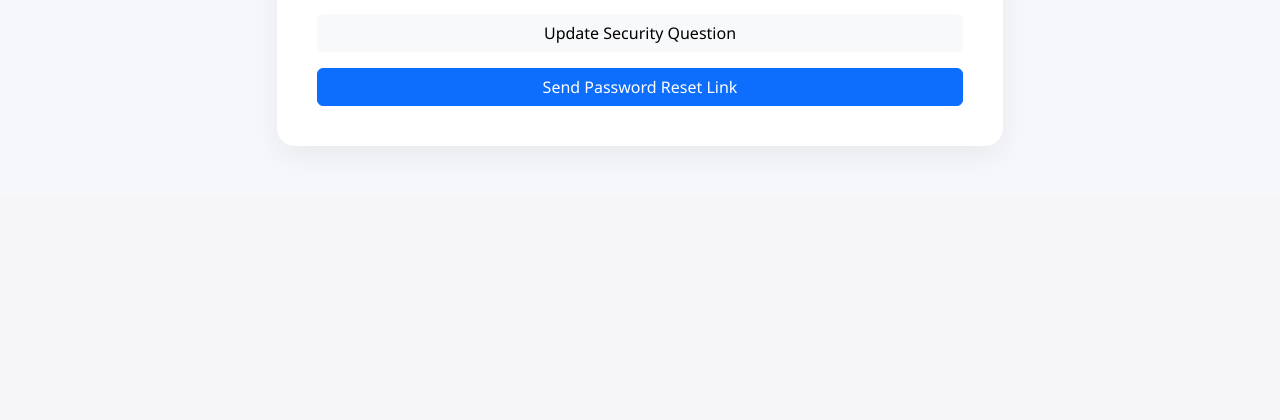
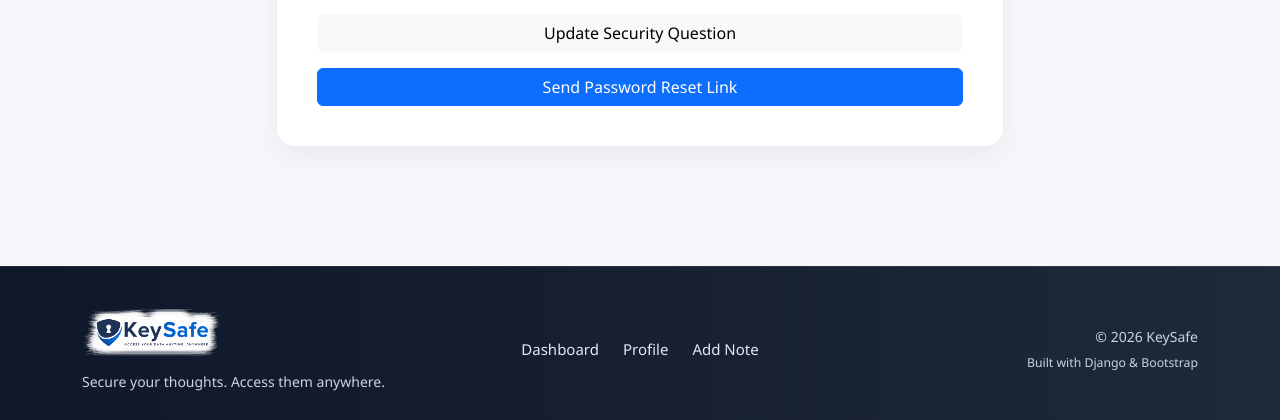
Before and after one commit to itzFelu/KeySafe, a Django app: page /profile/ in a window 1280 px wide. Shown: the part 604-1024 px from the top of the page. Before the commit the page ends 710 px from the top, so only its background shows below. Run offline with Django 5.2, Linux system fonts and the light colour scheme; the visitor is signed in with stand-in values (Sample User, id 1); parts of the project's set-up code (start-up, migrations or seed data) failed here and were passed over.

Commit message:
Footer added

```diff
--- a/keysafe_backend/notes/templates/base.html
+++ b/keysafe_backend/notes/templates/base.html
@@ -262,6 +262,65 @@
         .auto-dismiss-message {
             transition: opacity 0.5s ease;
         }
+
+        /* Footer */
+        .keysafe-footer {
+
+            margin-top: 80px;
+
+            background:
+                linear-gradient(to right, #0f172a, #1e293b);
+
+            color: #e2e8f0;
+
+            padding: 40px 0 28px;
+
+            border-top: 1px solid rgba(255,255,255,0.08);
+        }
+
+        /* Logo */
+        .footer-logo {
+            height: 52px;
+            width: auto;
+            margin-bottom: 12px;
+        }
+
+        /* Tagline */
+        .footer-tagline {
+            color: #cbd5e1;
+            font-size: 14px;
+            margin: 0;
+        }
+
+        /* Links */
+        .footer-links {
+            display: flex;
+            justify-content: center;
+            gap: 24px;
+            flex-wrap: wrap;
+        }
+
+        .footer-links a {
+
+            color: #e2e8f0;
+
+            text-decoration: none;
+
+            font-size: 15px;
+
+            transition: 0.2s;
+        }
+
+        .footer-links a:hover {
+            color: white;
+        }
+
+        /* Copyright */
+        .footer-copy {
+            color: #cbd5e1;
+            font-size: 14px;
+        }
+
     </style>
     {% block css %}
     <style>
@@ -326,6 +385,73 @@
     {% block content %}{% endblock %}
 </div>
 
+<footer class="keysafe-footer">
+
+    <div class="container">
+
+        <div class="row align-items-center gy-4">
+
+            <!-- Branding -->
+            <div class="col-lg-4">
+
+                <div class="footer-brand">
+
+                    <img src="{% static 'images/branding.png' %}"
+                         alt="KeySafe"
+                         class="footer-logo">
+
+                    <p class="footer-tagline">
+                        Secure your thoughts. Access them anywhere.
+                    </p>
+
+                </div>
+
+            </div>
+
+            <!-- Quick Links -->
+            <div class="col-lg-4 text-center">
+
+                <div class="footer-links">
+
+                    <a href="{% url 'dashboard' %}">
+                        Dashboard
+                    </a>
+
+                    <a href="{% url 'profile' %}">
+                        Profile
+                    </a>
+
+                    <a href="{% url 'add-note' %}">
+                        Add Note
+                    </a>
+
+                </div>
+
+            </div>
+
+            <!-- Copyright -->
+            <div class="col-lg-4 text-lg-end text-center">
+
+                <div class="footer-copy">
+
+                    <p class="mb-1">
+                        © 2026 KeySafe
+                    </p>
+
+                    <small>
+                        Built with Django & Bootstrap
+                    </small>
+
+                </div>
+
+            </div>
+
+        </div>
+
+    </div>
+
+</footer>
+
 <script src="https://cdn.jsdelivr.net/npm/bootstrap@5.3.0/dist/js/bootstrap.bundle.min.js"></script>
 <script>
     setTimeout(() => {
```
